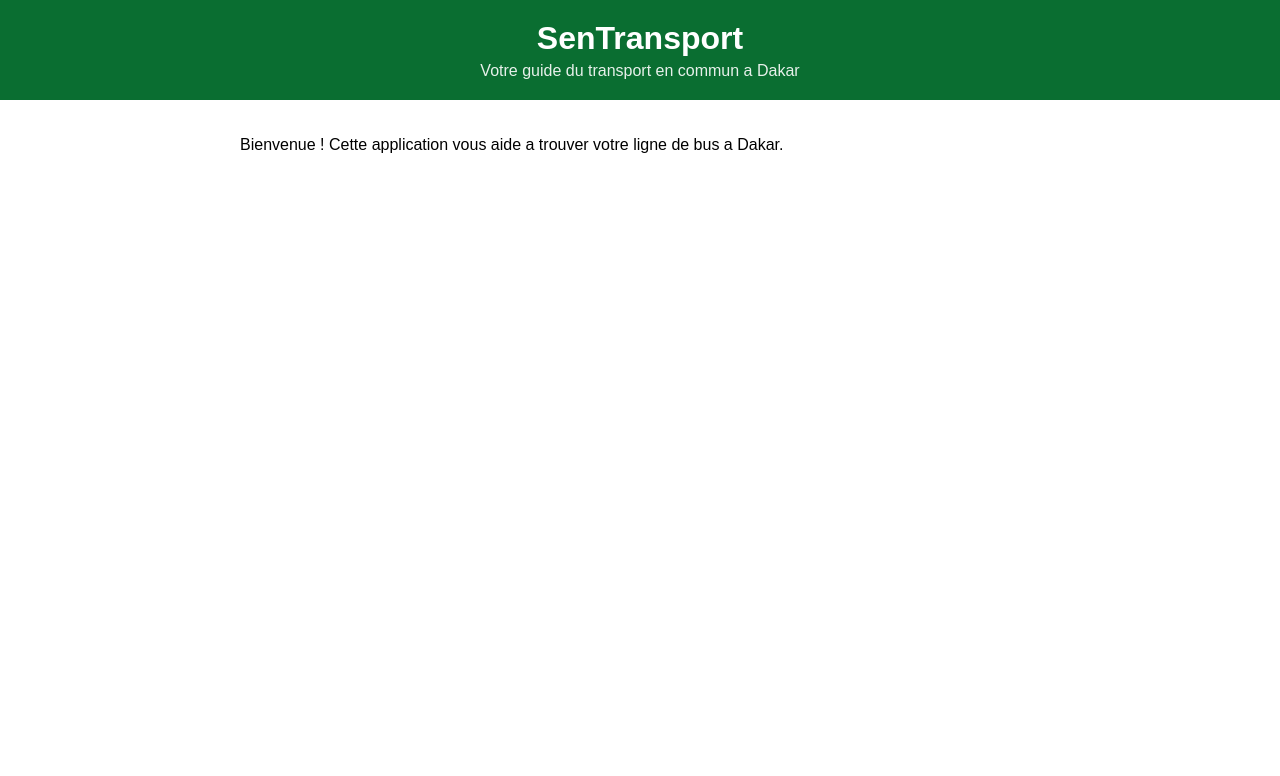
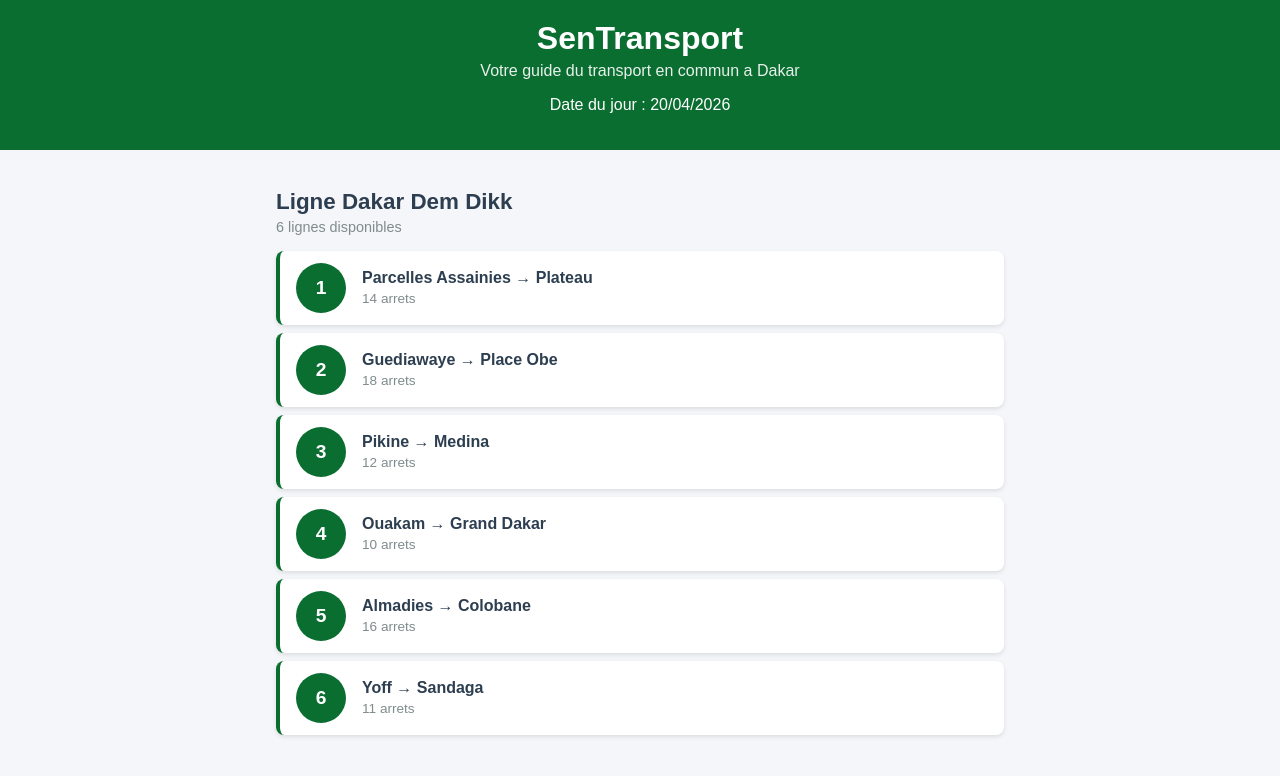
Before and after one commit to Lad716-mikh/sentransport, a React (Create React App) app: page / in a window 1280 px wide. Shown: the top 776 px of the page. Built offline with nearby package versions, Linux system fonts and the light colour scheme.

Commit message:
Lab 2 : composants statiques LigneBus et ListeLignes

```diff
--- a/src/App.css
+++ b/src/App.css
@@ -1,10 +1,22 @@
 .App {
   font-family: Arial, sans-serif;
   min-height: 100vh;
+  background-color: #f5f6fa;
+  display: flex;
+  flex-direction: column;
 }
 
 .contenu {
   padding: 20px;
   max-width: 800px;
   margin: 0 auto;
+  width: 100%;
+  box-sizing: border-box;
+  flex: 1;
 }
+
+@media (max-width: 600px) {
+  .contenu {
+    padding: 12px;
+  }
+}
--- a/src/App.js
+++ b/src/App.js
@@ -1,13 +1,24 @@
 import './App.css';
 import Header from './Header';
+import ListeLignes from './ListeLignes';
+import Footer from './Footer';
+
 
 function App() {
+  const lignes = [
+    {id: 1, numero: "1", depart: "Parcelles Assainies", arrivee: "Plateau", arrets: 14},
+    { id: 2, numero: "7", depart: "Guediawaye", arrivee: "Place Obe", arrets: 18 },
+    { id: 3, numero: "15", depart: "Pikine", arrivee: "Medina", arrets: 12 },
+    { id: 4, numero: "23", depart: "Ouakam", arrivee: "Grand Dakar", arrets: 10 },
+    { id: 5, numero: "8", depart: "Almadies", arrivee: "Colobane", arrets: 16 },
+    { id: 6, numero: "12", depart: "Yoff", arrivee: "Sandaga", arrets: 11 },
+  ];
+
   return (
     <div className="App">
       <Header />
       <main className="contenu">
-        <p>Bienvenue ! Cette application vous aide a trouver
-          votre ligne de bus a Dakar.</p>
+        <ListeLignes lignes={lignes} />
       </main>
     </div>
   );
--- /dev/null
+++ b/src/Footer.css
@@ -0,0 +1,8 @@
+.footer {
+  background-color: #2c3e50;
+  color: #ecf0f1;
+  text-align: center;
+  padding: 16px;
+  margin-top: 40px;
+  font-size: 0.85rem;
+}
--- /dev/null
+++ b/src/Footer.js
@@ -0,0 +1,11 @@
+import './Footer.css';
+
+function Footer() {
+  return (
+    <footer className="footer">
+      <p>& copy; 2026 SenTransport &mdash; ESP/UCAD</p>
+    </footer>
+  );
+}
+
+export default Footer;
--- a/src/Header.js
+++ b/src/Header.js
@@ -5,6 +5,7 @@ function Header() {
         <header className="header">
             <h1 className="header-titre">SenTransport</h1>
             <p className="header-soustitre">Votre guide du transport en commun a Dakar</p>
+            <p>Date du jour : {new Date().toLocaleDateString('fr-FR')}</p>
         </header>
     );
 }
--- /dev/null
+++ b/src/LigneBus.css
@@ -0,0 +1,49 @@
+.ligne-bus {
+    display: flex;
+    align-items: center;
+    padding: 12px 16px;
+    margin: 8px 0;
+    background-color: #ffffff;
+    border-radius: 8px;
+    border-left: 4px solid #0a6e31;
+    box-shadow: 0 2px 4px rgba(0, 0, 0, 0.1);
+    cursor: pointer;
+    transition: transform 0.2s, box-shadow 0.2s;
+}
+
+.ligne-bus:hover {
+    transform: translateX(4px);
+    box-shadow: 0 4px 8px rgba(0, 0, 0, 0.15);
+}
+
+.ligne-numero {
+    background-color: #0a6e31;
+    color: white;
+    font-weight: bold;
+    font-size: 1.2rem;
+    width: 50px;
+    height: 50px;
+    border-radius: 50%;
+    display: flex;
+    align-items: center;
+    justify-content: center;
+    margin-right: 16px;
+    flex-shrink: 0;
+}
+
+.ligne-info {
+    display: flex;
+    flex-direction: column;
+}
+
+.ligne-trajet {
+    font-size: 1rem;
+    font-weight: 600;
+    color: #2c3e50;
+}
+
+.ligne-arrets {
+    font-size: 0.85rem;
+    color: #7f8c8d;
+    margin-top: 4px;
+}
--- /dev/null
+++ b/src/LigneBus.js
@@ -0,0 +1,17 @@
+import './LigneBus.css';
+
+function LigneBus({numero, depart, arrivee, arrets}) {
+    return (
+        <div className="ligne-bus">
+            <div className="ligne-numero">{numero}</div>
+            <div className="ligne-info">
+                <span className="ligne-trajet">
+                    {depart} &rarr; {arrivee}
+                </span>
+                <span className="ligne-arrets">{arrets} arrets</span>
+            </div>
+        </div>
+    );
+}
+
+export default LigneBus;
--- /dev/null
+++ b/src/ListeLignes.css
@@ -0,0 +1,16 @@
+.liste-lignes {
+	padding: 0 16px;
+}
+
+.liste-titre {
+	color: #2c3e50;
+	font-size: 1.4rem;
+	margin-bottom: 4px;
+}
+
+.liste-description {
+	color: #7f8c8d;
+	font-size: 0.9rem;
+	margin-top: 0;
+	margin-bottom: 16px;
+}
--- /dev/null
+++ b/src/ListeLignes.js
@@ -0,0 +1,25 @@
+import LigneBus from './LigneBus';
+import './ListeLignes.css';
+
+
+function ListeLignes({lignes}) {
+	return (
+		<div className="liste-lignes">
+			<h2 className="liste-titre">Ligne Dakar Dem Dikk</h2>
+			<p className="liste-description">
+				{lignes.length} lignes disponibles
+			</p>
+			{lignes.map(lignes => (
+				<LigneBus
+					key={lignes.numero}
+					numero={lignes.id}
+					depart={lignes.depart}
+					arrivee={lignes.arrivee}
+					arrets={lignes.arrets}
+				/>
+			))}
+		</div>
+	);
+}
+
+export default ListeLignes;
```
Also changed, not shown: src/Statistique.js (added, +20 -0 lines).
